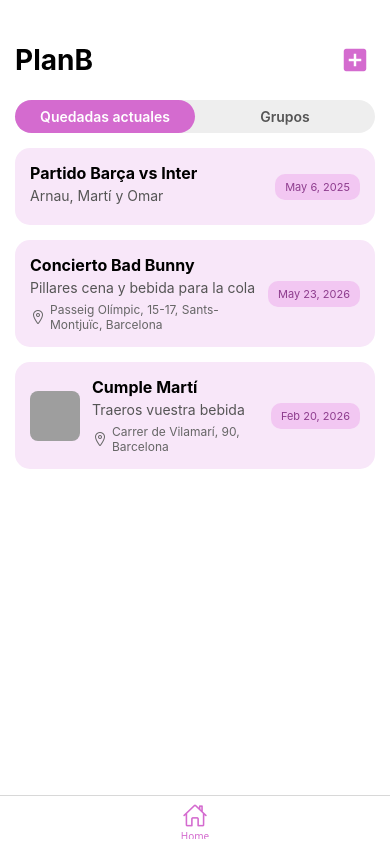
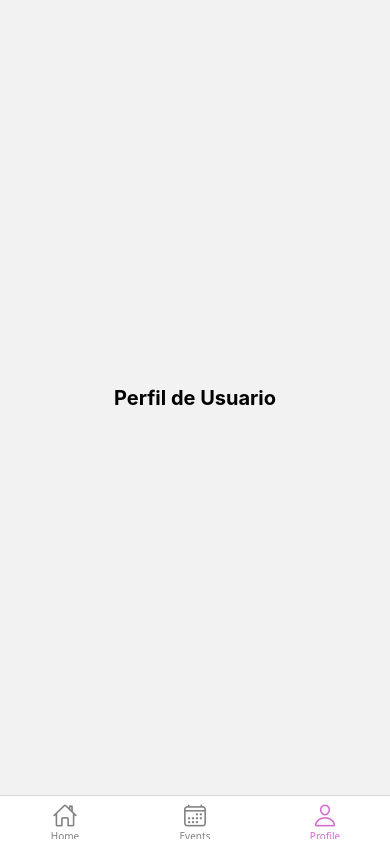
Before and after one commit to rogerguinon/plan-b, a React Native app: screen /Profile in a window 390 px wide. Built offline with nearby package versions, Linux system fonts and the light colour scheme; grey boxes are pictures that could not be loaded.

Commit message:
Added ProfileScreen and CalendarScreen

```diff
--- a/App.js
+++ b/App.js
@@ -1,7 +1,6 @@
 import { StatusBar } from 'expo-status-bar';
 import { StyleSheet, Text, View } from 'react-native';
 import { NavigationContainer } from '@react-navigation/native';
-import AppStack from './src/navigation/AppStack'; // Import the stack navigator
 import AppTabs from './src/navigation/AppTabs'; // Import the tab navigator
 
 // This is the main entry point of the React Native application.
--- a/src/navigation/AppStack.js
+++ /dev/null
@@ -1,18 +0,0 @@
-import React from 'react';
-import { createNativeStackNavigator } from '@react-navigation/native-stack';
-import MainMenuScreen from '../screens/MainMenuScreen/MainMenuScreen';
-// import CreateEventScreen from '../screens/CreateEventScreen/CreateEventScreen';
-// import EventListScreen from '../screens/EventListScreen/EventListScreen';
-// import ProfileScreen from '../screens/ProfileScreen/ProfileScreen';
-
-const Stack = createNativeStackNavigator();
-
-export default function AppStack() {
-  return (
-    <Stack.Navigator initialRouteName="MainMenu">
-      <Stack.Screen name="MainMenu" component={MainMenuScreen} options={{ title: 'Plan B' }} />
-    </Stack.Navigator>
-  );
-}
-
-// This code defines a stack navigator using React Navigation.
--- a/src/navigation/AppTabs.js
+++ b/src/navigation/AppTabs.js
@@ -1,8 +1,8 @@
 import React from 'react';
 import { createBottomTabNavigator } from '@react-navigation/bottom-tabs';
 import MainMenuScreen from '../screens/MainMenuScreen/MainMenuScreen';
-//import EventListScreen from '../screens/EventListScreen/EventListScreen'; // Para calendario o lista
-//import ProfileScreen from '../screens/ProfileScreen/ProfileScreen';
+import CalendarScreen from '../screens/CalendarScreen/CalendarScreen'; // Para calendario o lista
+import ProfileScreen from '../screens/ProfileScreen/ProfileScreen';
 import { Ionicons } from '@expo/vector-icons';
 
 const Tab = createBottomTabNavigator();
@@ -27,6 +27,8 @@ export default function AppTabs() {
       })}
     >
       <Tab.Screen name="Home" component={MainMenuScreen} />
+      <Tab.Screen name="Events" component={CalendarScreen} />
+      <Tab.Screen name="Profile" component={ProfileScreen} />
     </Tab.Navigator>
   );
 }
--- /dev/null
+++ b/src/screens/CalendarScreen/CalendarScreen.js
@@ -0,0 +1,15 @@
+import React from 'react';
+import { View, Text, StyleSheet } from 'react-native';
+
+export default function CalendarScreen() {
+  return (
+    <View style={styles.container}>
+      <Text style={styles.text}>Calendario de Quedadas</Text>
+    </View>
+  );
+}
+
+const styles = StyleSheet.create({
+  container: { flex: 1, justifyContent: 'center', alignItems: 'center' },
+  text: { fontSize: 20, fontWeight: 'bold' },
+});
--- /dev/null
+++ b/src/screens/ProfileScreen/ProfileScreen.js
@@ -0,0 +1,15 @@
+import React from 'react';
+import { View, Text, StyleSheet } from 'react-native';
+
+export default function ProfileScreen() {
+  return (
+    <View style={styles.container}>
+      <Text style={styles.text}>Perfil de Usuario</Text>
+    </View>
+  );
+}
+
+const styles = StyleSheet.create({
+  container: { flex: 1, justifyContent: 'center', alignItems: 'center' },
+  text: { fontSize: 20, fontWeight: 'bold' },
+});
```
Also changed, not shown: src/screens/LoginScreen/styles.js (deleted).
